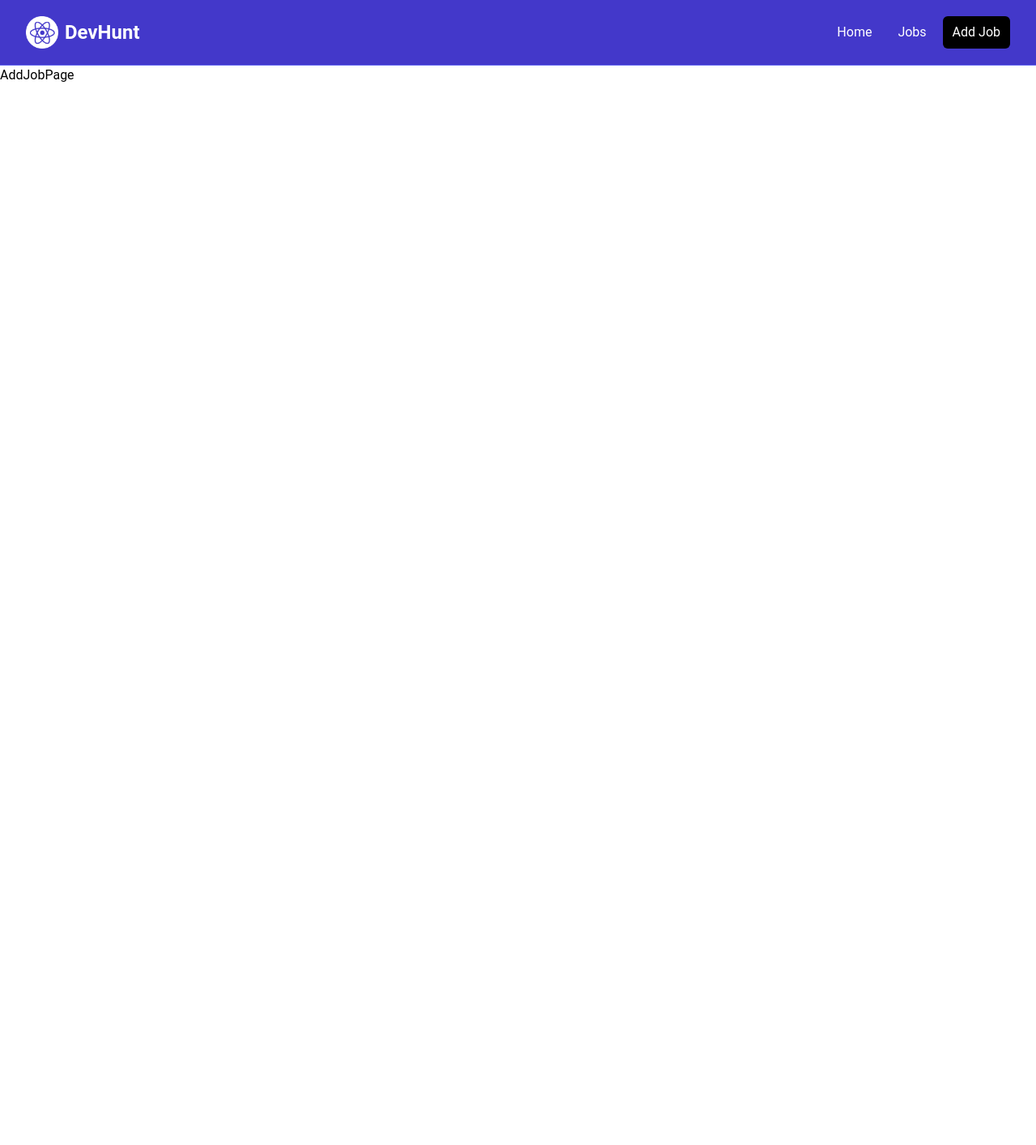
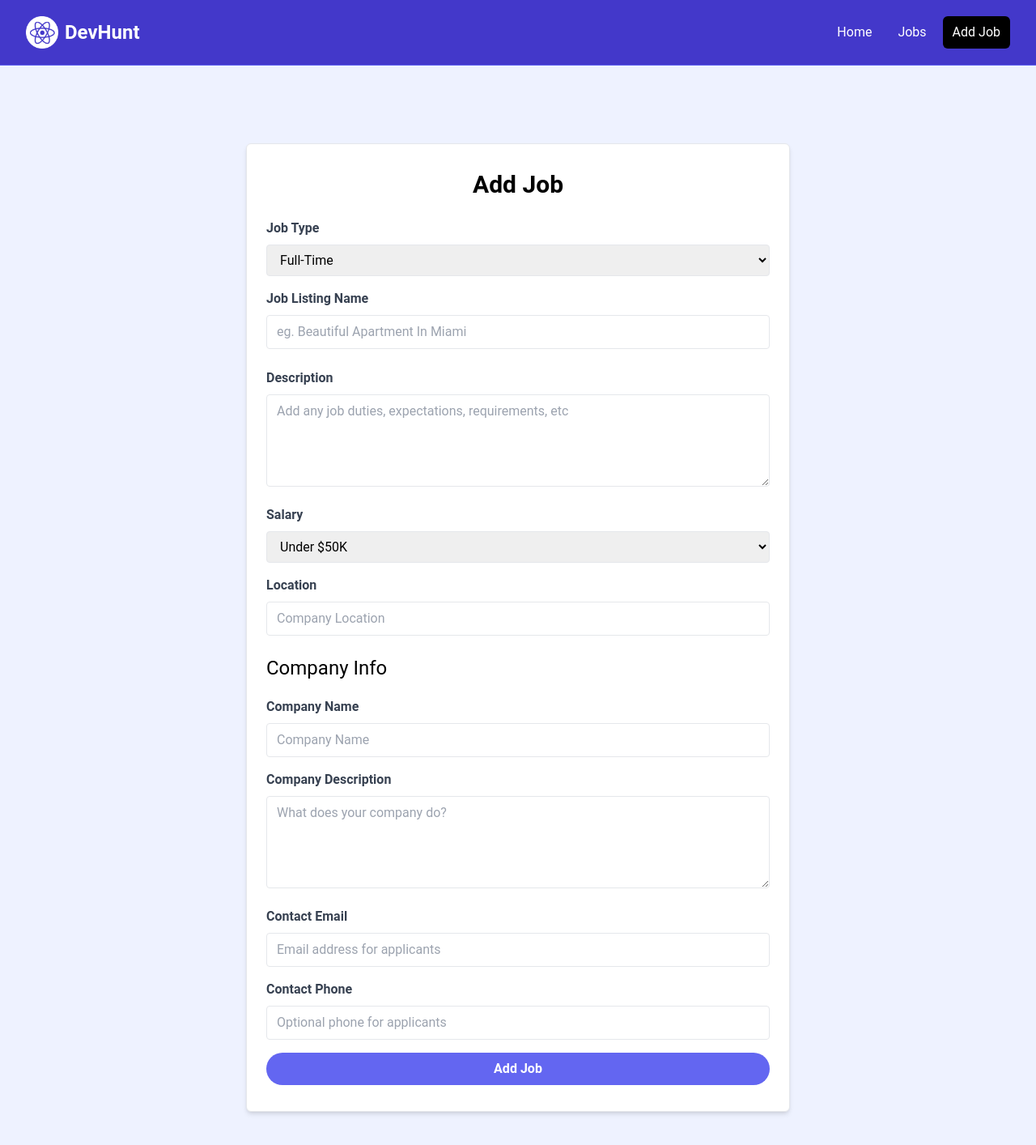
Before and after one commit to SaroshAhmad/ReactDevJobPortal, a React (Vite) app in the folder react-jobs/: page /add-job in a window 1280 px wide. Shown: the top 1414 px of the page at 81% size. Before the commit the page ends 800 px from the top, so only its background shows below. Built offline with nearby package versions, Linux system fonts and the light colour scheme.

Commit message:
Add job form to AddJobPage.jsx

```diff
--- a/react-jobs/src/pages/AddJobPage.jsx
+++ b/react-jobs/src/pages/AddJobPage.jsx
@@ -2,7 +2,169 @@
 
 const AddJobPage = () => {
     return (
-        <div>AddJobPage</div>
+        <section className="bg-indigo-50">
+            <div className="container m-auto max-w-2xl py-24">
+                <div
+                    className="bg-white px-6 py-8 mb-4 shadow-md rounded-md border m-4 md:m-0"
+                >
+                    <form>
+                        <h2 className="text-3xl text-center font-semibold mb-6">Add Job</h2>
+
+                        <div className="mb-4">
+                            <label for="type" class="block text-gray-700 font-bold mb-2"
+                            >Job Type</label
+                            >
+                            <select
+                                id="type"
+                                name="type"
+                                className="border rounded w-full py-2 px-3"
+                                required
+                            >
+                                <option value="Full-Time">Full-Time</option>
+                                <option value="Part-Time">Part-Time</option>
+                                <option value="Remote">Remote</option>
+                                <option value="Internship">Internship</option>
+                            </select>
+                        </div>
+
+                        <div className="mb-4">
+                            <label className="block text-gray-700 font-bold mb-2"
+                            >Job Listing Name</label
+                            >
+                            <input
+                                type="text"
+                                id="title"
+                                name="title"
+                                className="border rounded w-full py-2 px-3 mb-2"
+                                placeholder="eg. Beautiful Apartment In Miami"
+                                required
+                            />
+                        </div>
+                        <div className="mb-4">
+                            <label
+                                for="description"
+                                className="block text-gray-700 font-bold mb-2"
+                            >Description</label
+                            >
+                            <textarea
+                                id="description"
+                                name="description"
+                                className="border rounded w-full py-2 px-3"
+                                rows="4"
+                                placeholder="Add any job duties, expectations, requirements, etc"
+                            ></textarea>
+                        </div>
+
+                        <div className="mb-4">
+                            <label for="type" class="block text-gray-700 font-bold mb-2"
+                            >Salary</label
+                            >
+                            <select
+                                id="salary"
+                                name="salary"
+                                className="border rounded w-full py-2 px-3"
+                                required
+                            >
+                                <option value="Under $50K">Under $50K</option>
+                                <option value="$50K - 60K">$50K - $60K</option>
+                                <option value="$60K - 70K">$60K - $70K</option>
+                                <option value="$70K - 80K">$70K - $80K</option>
+                                <option value="$80K - 90K">$80K - $90K</option>
+                                <option value="$90K - 100K">$90K - $100K</option>
+                                <option value="$100K - 125K">$100K - $125K</option>
+                                <option value="$125K - 150K">$125K - $150K</option>
+                                <option value="$150K - 175K">$150K - $175K</option>
+                                <option value="$175K - 200K">$175K - $200K</option>
+                                <option value="Over $200K">Over $200K</option>
+                            </select>
+                        </div>
+
+                        <div className='mb-4'>
+                            <label className='block text-gray-700 font-bold mb-2'>
+                                Location
+                            </label>
+                            <input
+                                type='text'
+                                id='location'
+                                name='location'
+                                className='border rounded w-full py-2 px-3 mb-2'
+                                placeholder='Company Location'
+                                required
+                            />
+                        </div>
+
+                        <h3 className="text-2xl mb-5">Company Info</h3>
+
+                        <div className="mb-4">
+                            <label for="company" class="block text-gray-700 font-bold mb-2"
+                            >Company Name</label
+                            >
+                            <input
+                                type="text"
+                                id="company"
+                                name="company"
+                                className="border rounded w-full py-2 px-3"
+                                placeholder="Company Name"
+                            />
+                        </div>
+
+                        <div class="mb-4">
+                            <label
+                                for="company_description"
+                                className="block text-gray-700 font-bold mb-2"
+                            >Company Description</label
+                            >
+                            <textarea
+                                id="company_description"
+                                name="company_description"
+                                className="border rounded w-full py-2 px-3"
+                                rows="4"
+                                placeholder="What does your company do?"
+                            ></textarea>
+                        </div>
+
+                        <div class="mb-4">
+                            <label
+                                for="contact_email"
+                                className="block text-gray-700 font-bold mb-2"
+                            >Contact Email</label
+                            >
+                            <input
+                                type="email"
+                                id="contact_email"
+                                name="contact_email"
+                                className="border rounded w-full py-2 px-3"
+                                placeholder="Email address for applicants"
+                                required
+                            />
+                        </div>
+                        <div class="mb-4">
+                            <label
+                                for="contact_phone"
+                                className="block text-gray-700 font-bold mb-2"
+                            >Contact Phone</label
+                            >
+                            <input
+                                type="tel"
+                                id="contact_phone"
+                                name="contact_phone"
+                                className="border rounded w-full py-2 px-3"
+                                placeholder="Optional phone for applicants"
+                            />
+                        </div>
+
+                        <div>
+                            <button
+                                className="bg-indigo-500 hover:bg-indigo-600 text-white font-bold py-2 px-4 rounded-full w-full focus:outline-none focus:shadow-outline"
+                                type="submit"
+                            >
+                                Add Job
+                            </button>
+                        </div>
+                    </form>
+                </div>
+            </div>
+        </section>
     )
 }
 
```
